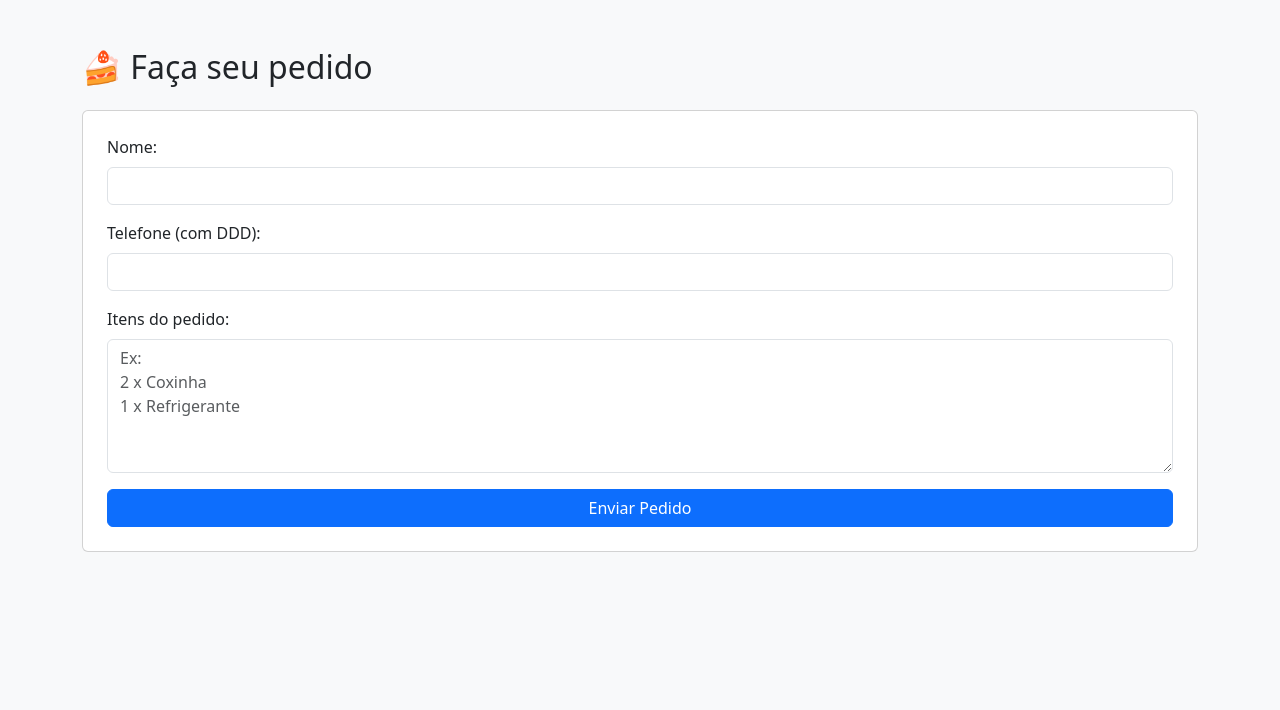
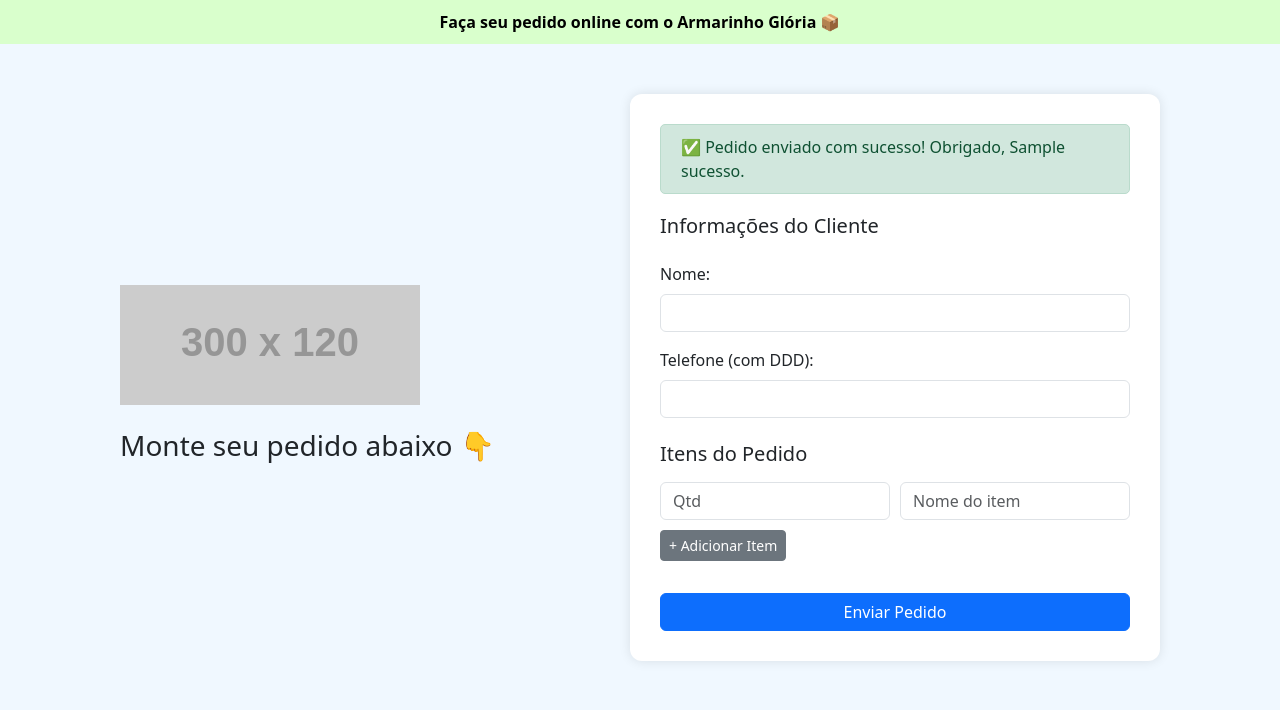
Before and after one commit to Pedr0Henriq/SistemaLoja, a Flask app: template templates/index.html in a window 1280 px wide. Shown: the top 710 px of the page. Run offline with Flask 3, Linux system fonts and the light colour scheme; the template is opened without the code that fills it: most values are stand-ins (such as "Sample title", 1, 10 or a date in 2020); grey boxes labelled with a size stand in for pictures from a placeholder-image service; some libraries are stand-ins or nearby versions.

Commit message:
refactor style of views client and functionary

```diff
--- a/app.py
+++ b/app.py
@@ -111,23 +111,16 @@ def receber_pedido():
 @app.route("/painel")
 def painel():
     cliente = request.args.get("cliente", "").lower()
-    data_str = request.args.get("data", "")
-    data=None
-    if data_str:
-        try:
-            data = datetime.strptime(data_str, "%Y-%m-%d")
-        except ValueError:
-            return jsonify({"erro": "Data inválida. Use o formato YYYY-MM-DD."}), 400
-            data= None
     pedidos = carregar_pedidos_json()
     if cliente:
         pedidos = [p for p in pedidos if cliente in p.get("cliente","").lower()]
-    return render_template("view.html", pedidos=pedidos)
+    return render_template("view.html", pedidos=pedidos, current_date=datetime.now().strftime("%d-%m-%Y"))
 
 
-@app.route("/")
+@app.route("/",)
 def index():
-    return render_template("index.html")
+    nome = request.args.get("sucesso")
+    return render_template("index.html",sucesso=nome)
 
 
 @app.route("/cliente/enviar", methods=["POST"])
@@ -147,19 +140,9 @@ def cliente_enviar():
         resposta = requests.post("http://localhost:5000/pedido", json=payload)
 
         if resposta.status_code == 200:
-            return render_template_string("""
-                <div style='padding: 20px;'>
-                  <h2>✅ Pedido enviado com sucesso!</h2>
-                  <a href='/'>Fazer outro pedido</a>
-                </div>
-            """)
+            return redirect(url_for("index",sucesso=cliente))
         else:
-            return render_template_string(f"""
-                <div style='padding: 20px;'>
-                  <h2>❌ Erro ao enviar pedido: {resposta.json().get('erro')}</h2>
-                  <a href='/'>Tentar novamente</a>
-                </div>
-            """)
+            return f"Erro ao enviar pedido: {resposta.json().get('erro')}", 400
     except Exception as e:
         return render_template_string(f"""
             <div style='padding: 20px;'>
--- a/templates/index.html
+++ b/templates/index.html
@@ -3,13 +3,73 @@
 <html lang="pt-br">
 <head>
   <meta charset="UTF-8">
-  <title>Pedido do Cliente</title>
+  <title>Pedido - Armarinho Glória</title>
   <link href="https://cdn.jsdelivr.net/npm/bootstrap@5.3.0/dist/css/bootstrap.min.css" rel="stylesheet">
+  <style>
+    body {
+      background: #f0f8ff;
+    }
+    .highlight {
+      background-color: #d9ffcc;
+      color: #000;
+      text-align: center;
+      padding: 10px;
+      font-weight: bold;
+    }
+    .hero {
+      display: flex;
+      align-items: center;
+      justify-content: space-between;
+      padding: 50px;
+    }
+    .hero-text {
+      flex: 1;
+      margin-right: 40px;
+    }
+    .hero-form {
+      flex: 1;
+      background: white;
+      padding: 30px;
+      border-radius: 12px;
+      box-shadow: 0 0 12px rgba(0,0,0,0.1);
+    }
+    .logo {
+      max-width: 300px;
+    }
+    .pedido-linha {
+      display: flex;
+      gap: 10px;
+      margin-bottom: 10px;
+    }
+    .alert-sucesso {
+      background-color: #d1e7dd;
+      border: 1px solid #badbcc;
+      color: #0f5132;
+      padding: 10px 20px;
+      border-radius: 5px;
+      margin-bottom: 20px;
+      font-weight: 500;
+    }
+  </style>
 </head>
-<body class="bg-light">
-  <div class="container mt-5">
-    <h2 class="mb-4">🍰 Faça seu pedido</h2>
-    <form method="post" action="/cliente/enviar" class="card p-4 bg-white">
+<body>
+  <div class="highlight">
+    Faça seu pedido online com o Armarinho Glória 📦
+  </div>
+  <div class="container hero">
+    <div class="hero-text">
+      <img src="https://via.placeholder.com/300x120.png?text=Armarinho+Gl%C3%B3ria" alt="Logo" class="logo">
+      <h3 class="mt-4">Monte seu pedido abaixo 👇</h3>
+    </div>
+
+    <form method="post" action="/cliente/enviar" class="hero-form" onsubmit="return montarMensagem()">
+      {% if sucesso %}
+      <div class="alert-sucesso">
+        ✅ Pedido enviado com sucesso! Obrigado, {{ sucesso }}.
+      </div>
+      {% endif %}
+
+      <h5 class="mb-4">Informações do Cliente</h5>
       <div class="mb-3">
         <label for="cliente" class="form-label">Nome:</label>
         <input type="text" class="form-control" id="cliente" name="cliente" required>
@@ -18,12 +78,49 @@
         <label for="telefone" class="form-label">Telefone (com DDD):</label>
         <input type="text" class="form-control" id="telefone" name="telefone" required>
       </div>
-      <div class="mb-3">
-        <label for="mensagem" class="form-label">Itens do pedido:</label>
-        <textarea class="form-control" id="mensagem" name="mensagem" rows="5" required placeholder="Ex:&#10;2 x Coxinha&#10;1 x Refrigerante"></textarea>
+
+      <h5 class="mt-4 mb-3">Itens do Pedido</h5>
+      <div id="itens-pedido">
+        <div class="pedido-linha">
+          <input type="number" name="quantidade[]" class="form-control" placeholder="Qtd" required>
+          <input type="text" name="item[]" class="form-control" placeholder="Nome do item" required>
+        </div>
       </div>
-      <button type="submit" class="btn btn-primary">Enviar Pedido</button>
+      <button type="button" class="btn btn-secondary btn-sm mb-3" onclick="adicionarLinha()">+ Adicionar Item</button>
+
+      <input type="hidden" id="mensagem" name="mensagem">
+
+      <div class="d-grid mt-3">
+        <button type="submit" class="btn btn-primary">Enviar Pedido</button>
+      </div>
     </form>
   </div>
+
+  <script>
+    function adicionarLinha() {
+      const linha = document.createElement('div');
+      linha.className = 'pedido-linha';
+      linha.innerHTML = `
+        <input type="number" name="quantidade[]" class="form-control" placeholder="Qtd" required>
+        <input type="text" name="item[]" class="form-control" placeholder="Nome do item" required>
+      `;
+      document.getElementById('itens-pedido').appendChild(linha);
+    }
+
+    function montarMensagem() {
+      const quantidades = document.getElementsByName('quantidade[]');
+      const itens = document.getElementsByName('item[]');
+      let linhas = [];
+      for (let i = 0; i < quantidades.length; i++) {
+        const qtd = quantidades[i].value.trim();
+        const nome = itens[i].value.trim();
+        if (qtd && nome) {
+          linhas.push(`${qtd} x ${nome}`);
+        }
+      }
+      document.getElementById('mensagem').value = linhas.join('\n');
+      return true;
+    }
+  </script>
 </body>
 </html>
```
Also changed, not shown: pedidos.json (deleted, +0 -34 lines), templates/view.html (+56 -50 lines), 3 other files.
